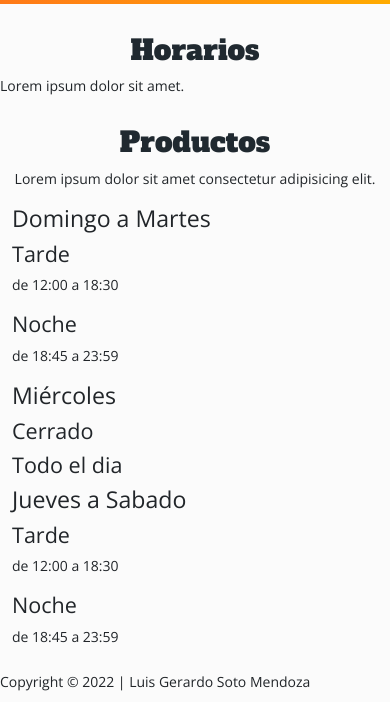
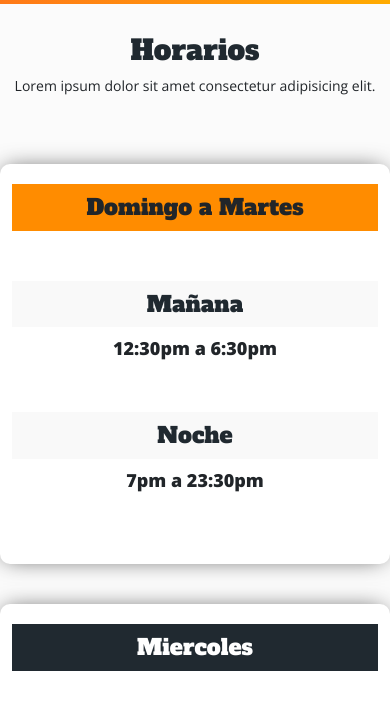
Before and after one commit to luisgsotom/coderhouse, a plain HTML site: page pages/horarios.html in a window 390 px wide. Shown: the part 106-808 px from the top of the page. Drawn offline with nearby package versions, Linux system fonts and the light colour scheme.

Commit message:
todo el sitio responsive BS entrega complement

```diff
--- a/css/style.css
+++ b/css/style.css
@@ -159,7 +159,6 @@ h2 {
     color: #202930;
 }
 
-<<<<<<< HEAD
 /* producto galeria  */
 
 .grid-gallery {
@@ -167,8 +166,9 @@ h2 {
     grid-template-columns: repeat(auto-fill, minmax(300px, 1fr));
     gap: 1em;
     margin: 2em;
-=======
+}
 /*  GALERIA  */
+
 
 #galeria .col-lg-4 {
     margin: 0 !important;
@@ -178,7 +178,6 @@ h2 {
 #galeria img {
     width: 100%;
     height: auto;
->>>>>>> 6ce54949af887b5bbd4b8c86d5beeadb5c41859c
 }
 
 #galeria img:hover {
@@ -188,86 +187,66 @@ h2 {
     -webkit-filter: grayscale(1);
 }
 
-/*  horario  */
+#galeria {
+    width: 100%;
+    height: auto;
+}
+
+/*  HORARIOS  */
 
 
-#tarjetas .col-lg-4 {
-    margin: 0 !important;
-    padding: 10px;
+
+.tarjeta {
+    border-radius: 10px;
+    width: 25rem;
+    height: 400px;
+    background-color:#ffffff;
+    margin: 20px;
+    box-shadow: -1px 0px 23px -6px rgba(0,0,0,0.75);
+-webkit-box-shadow: -1px 0px 23px -6px rgba(0,0,0,0.75);
+-moz-box-shadow: -1px 0px 23px -6px rgba(0,0,0,0.75);
 }
 
-#galeria {
-    width: 100%;
-    height: 450px;
-
+.titulo-tarjeta {
+    font-family: 'Alfa Slab One', cursive;
+    font-size: 22px;
+    text-align: center;
+    margin-top: 20px;
+    background-color: #ff8c00;
+    padding: 10px 20px;
 }
 
-
-section {
-    display: flex;
-    justify-content: space-around;
-    margin-bottom: 40px;
+.tarjeta h5 {
+    font-family: 'Alfa Slab One', cursive;
+    color: #202930;
+    font-size: 22px;
+    text-align: center;
+    margin-top: 50px;
+    background-color:#f9f9f9;
+    padding: 10px 20px;
 }
 
-.pHorario {
+.tarjeta p {
+    font-family: 'Open Sans', sans-serif;
+    font-weight: 700;
+    font-size: 18px;
+}
+
+.titulo-cerrado {
     font-family: 'Alfa Slab One', cursive;
-    font-size: 24px;
+    font-size: 22px;
+    color: #ffffff;
     text-align: center;
     margin-top: 20px;
+    background-color: #202930;
+    padding: 10px 20px;
 }
 
-.horario {
-    width: 30%;
-    background-color: #ffffff;
-    margin: 20px 0;
-    border-radius: 15px;
-    box-shadow: 1px 0px 16px -3px rgba(0,0,0,0.34);
-}
-
-.horario h3 {
+.tarjeta .cerrado {
     font-family: 'Alfa Slab One', cursive;
-    text-align: center;
-    padding: 30px 40px;
-    background-color: #ff8c00;
-    margin-bottom: 10px;
-}
-.horario .cerradoh3 {
-    font-family: 'Alfa Slab One', cursive;
-    color: #ffffff;
-    text-align: center;
-    padding: 30px 40px;
-    background-color: #303030;
-    margin-bottom: 10px;
-}
-
-.horario .cerrado {
-    display: flex;
-    flex-direction: column;
-    align-items: center;
-    justify-content: center;
-    margin-top: 25%;
-}
-.horario .cerrado h4 {
-    font-family: 'Alfa Slab One', cursive;
-    font-size: 32px;
-    color: #303030
-}
-
-.horario .bloque {
-    margin: 50px;
-    padding-left: 80px;
-}
-.horario .bloque .horas h4 {
-    font-family: 'Open Sans', sans-serif;
-    font-weight: 700;
-    font-size: 24px;
-}
-
-.horario .bloque .horas p {
-    font-family: 'Open Sans', sans-serif;
-    font-weight: 400;
-    font-size: 20px;
-    padding-bottom: 50px;
+    color: #202930;
+    font-size: 30px;
+    margin-top: 30%;
 }
 
 /*    contacto    */
--- a/pages/horarios.html
+++ b/pages/horarios.html
@@ -42,52 +42,30 @@
     <main>
         <h1>Horarios</h1>
     </main>
-    <p class="pHorario">Lorem ipsum dolor sit amet.</p>
-    <section>
-        <div class="container text-center">
-            <h1>Productos</h1>
-            <p>Lorem ipsum dolor sit amet consectetur adipisicing elit.</p>
-        </div>
-        <section id="tarjetas" class="container-xl">
-            <div class="row mt-3 mb-2 ">
-                <div class="col-lg-4 col-12">
-                    <div class="horario">
-                        <h3>Domingo a Martes</h3>
-                        <div class="bloque">
-                            <div class="horas">
-                                <h4>Tarde</h4>
-                                <p> de 12:00 a 18:30</p>
-                                <h4>Noche</h4>
-                                <p>de 18:45 a 23:59</p>
-                            </div>
-                        </div>
-                    </div>
-
-                </div>
-
-
-
-
-
-        <div class="horario">
-            <h3 class="cerradoh3">Miércoles</h3>
-            <div class="cerrado">
-                <h4 class="alerta">Cerrado</h4>
-                <h4 class="alerta">Todo el dia</h4>
+    <p class="text-center">Lorem ipsum dolor sit amet consectetur adipisicing elit.</p>
+    <section id="horarios">
+    <div class="container">
+        <div class="row mt-5 mb-5">
+            <div class="tarjeta col-lg-4 col-12 text-center mx-auto">
+                <h3 class="titulo-tarjeta">Domingo a Martes</h3>
+                <h5>Mañana</h5>
+                <p>12:30pm a 6:30pm</p>
+                <h5>Noche</h5>
+                <p>7pm a 23:30pm</p>
+            </div>
+            <div class="tarjeta col-lg-4 col-12 text-center mx-auto">
+                <h3 class="titulo-cerrado">Miercoles</h3>
+                <h5 class="cerrado">Cerrado</h5>
+            </div>
+            <div class="tarjeta col-lg-4 col-12 text-center mx-auto">
+                <h3 class="titulo-tarjeta">Sabado a Jueeves</h3>
+                <h5>Mañana</h5>
+                <p>12:30pm a 6:30pm</p>
+                <h5>Noche</h5>
+                <p>7pm a 23:30pm</p>
             </div>
         </div>
-
-        <div class="horario">
-            <h3>Jueves a Sabado</h3>
-            <div class="bloque">
-                <div class="horas">
-                    <h4>Tarde</h4>
-                    <p> de 12:00 a 18:30</p>
-                    <h4>Noche</h4>
-                    <p>de 18:45 a 23:59</p>
-                </div>
-            </div>
-        </div>
+    </div>
     </section>
 
     <footer>
```
Also changed, not shown: pages/productos.html (+2 -3 lines).
